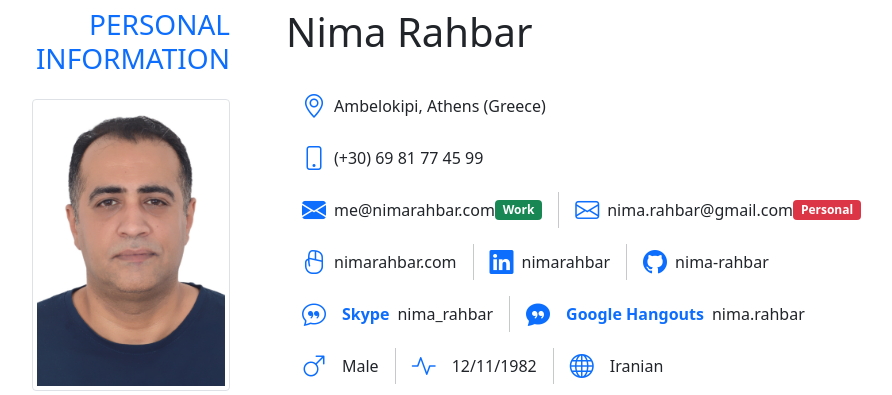
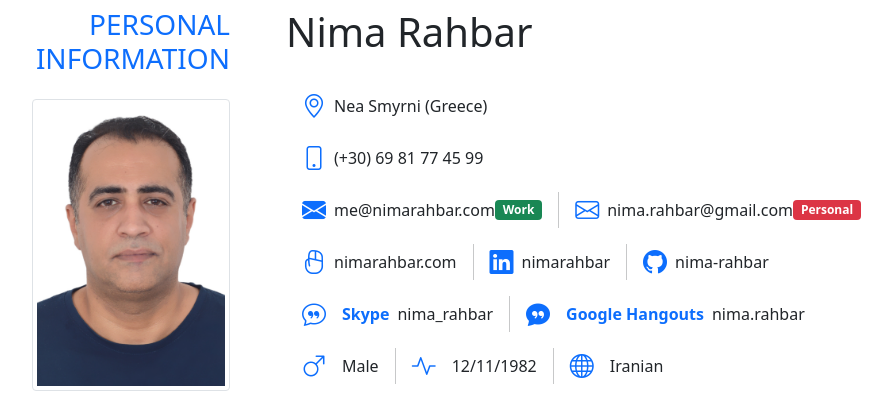
Before and after one commit to nima-rahbar/cv-static, a PHP site: page / in a window 1280 px wide. Shown: the part 68-463 px from the top of the page, without its empty margins (62-954 px from the left). Run offline with PHP 8.4, Linux system fonts and the light colour scheme; some libraries are stand-ins or nearby versions.

Commit message:
Update my address

```diff
--- a/index.php
+++ b/index.php
@@ -84,7 +84,7 @@
 											<i class="bi bi-geo-alt fs-4 text-primary me-sm-2"></i>
 											<br>
 											<a href="https://goo.gl/maps/CCSeSguGMsXrXqeYA" target="_blank"
-											   class="text-body text-decoration-none">Ambelokipi, Athens (Greece)</a>
+											   class="text-body text-decoration-none">Nea Smyrni (Greece)</a>
 										</div>
 										<div class="vr mx-2 d-sm-none"></div>
 										<div class="d-sm-flex align-items-sm-center text-center text-sm-start d-sm-none">
```
